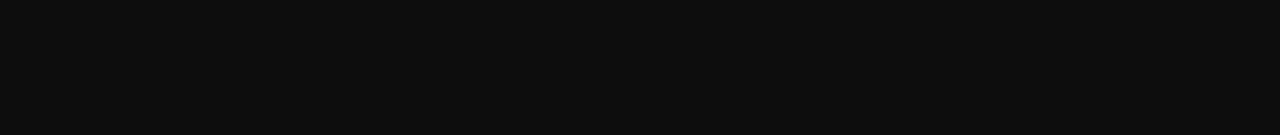
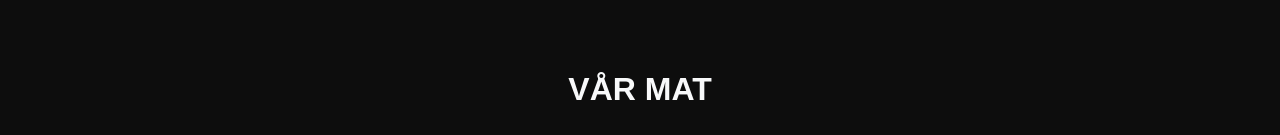
Before and after one commit to bryanvillafuerte/texasburger, a React (Create React App) app: page / in a window 1280 px wide. Shown: the part 817-952 px from the top of the page. Before the commit the page ends 807 px from the top, so only its background shows below. Built offline with nearby package versions, Linux system fonts and the light colour scheme; a web font is replaced by a local one.

Commit message:
minor fixes and added Burger section

```diff
--- a/src/App.js
+++ b/src/App.js
@@ -1,11 +1,14 @@
 import './styles/App.scss';
 import Layout from './components/layout/Layout'
 import HeaderBanner from './components/headerBanner/HeaderBanner'
+import BurgerSection from './components/burgersection/BurgerSection'
 
 function App() {
   return (
     <Layout>
       <HeaderBanner />
+
+      <BurgerSection />
     </Layout>
   );
 }
--- /dev/null
+++ b/src/components/burgersection/BurgerSection.js
@@ -0,0 +1,13 @@
+import { Container } from "react-bootstrap";
+
+export default function BurgerSection() {
+  return (
+    <div className='burgersection-outer-container'>
+      <Container className='burgersection-inner-container'>
+        <div className='burgersection-heading-container'>
+          <h2 className='text-light text-center'>VÅR MAT</h2>
+        </div>
+      </Container>
+    </div>
+  )
+}
--- /dev/null
+++ b/src/components/burgersection/burgersection.scss
@@ -0,0 +1,10 @@
+.burgersection-outer-container {
+  padding-top: 5rem;
+  padding-bottom: 5rem;
+
+  .burgersection-inner-container {
+    .burgersection-heading-container {
+
+    }
+  }
+}
--- a/src/components/layout/Layout.scss
+++ b/src/components/layout/Layout.scss
@@ -1,5 +1,5 @@
 .navbar {
-  background: #0D0D0D;
+  background: rgba(5, 5, 5, 0.7);
 
   .nav-desktop {
     display: none;
--- a/src/styles/App.scss
+++ b/src/styles/App.scss
@@ -5,6 +5,7 @@
 // Component styles
 @import '../components/layout/layout.scss';
 @import '../components/headerBanner/headerbanner.scss';
+@import '../components//burgersection/burgersection.scss';
 
 // Responsive font size
 @import "../../node_modules/rfs/scss";
```
